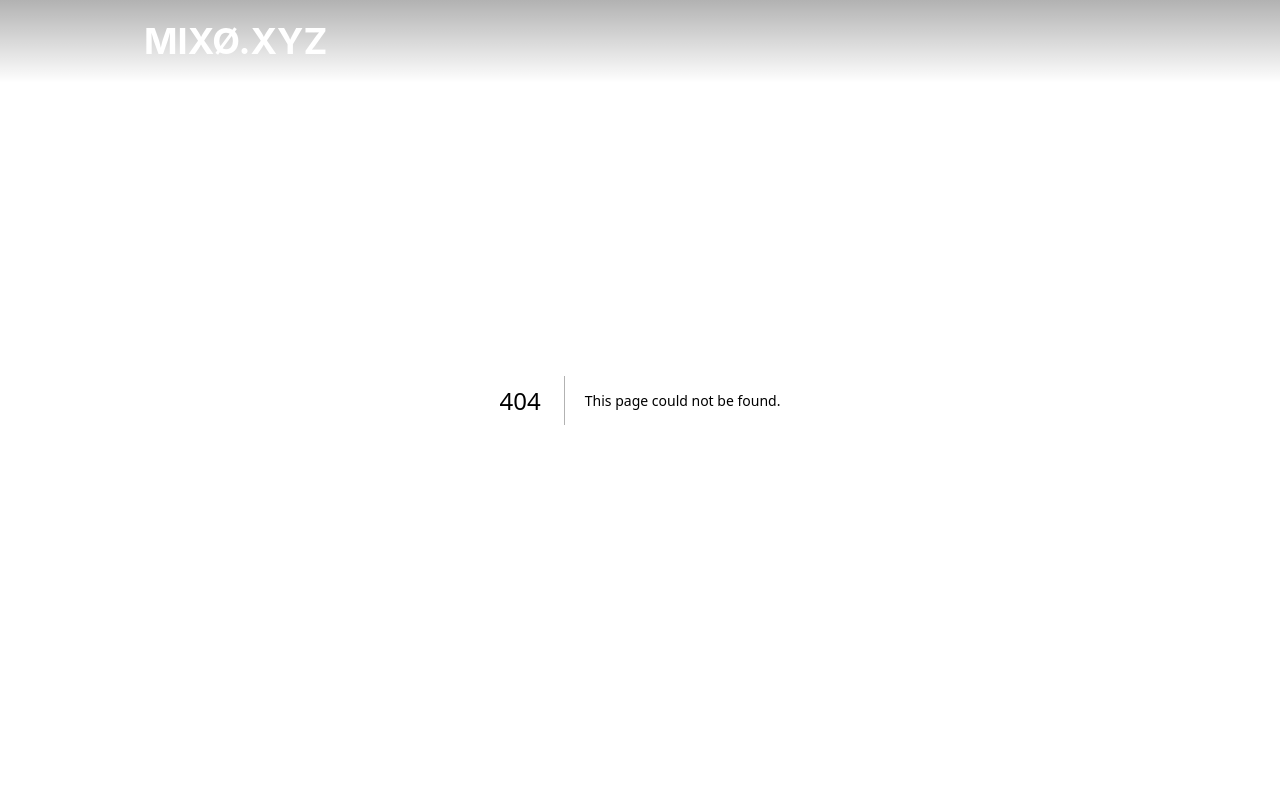
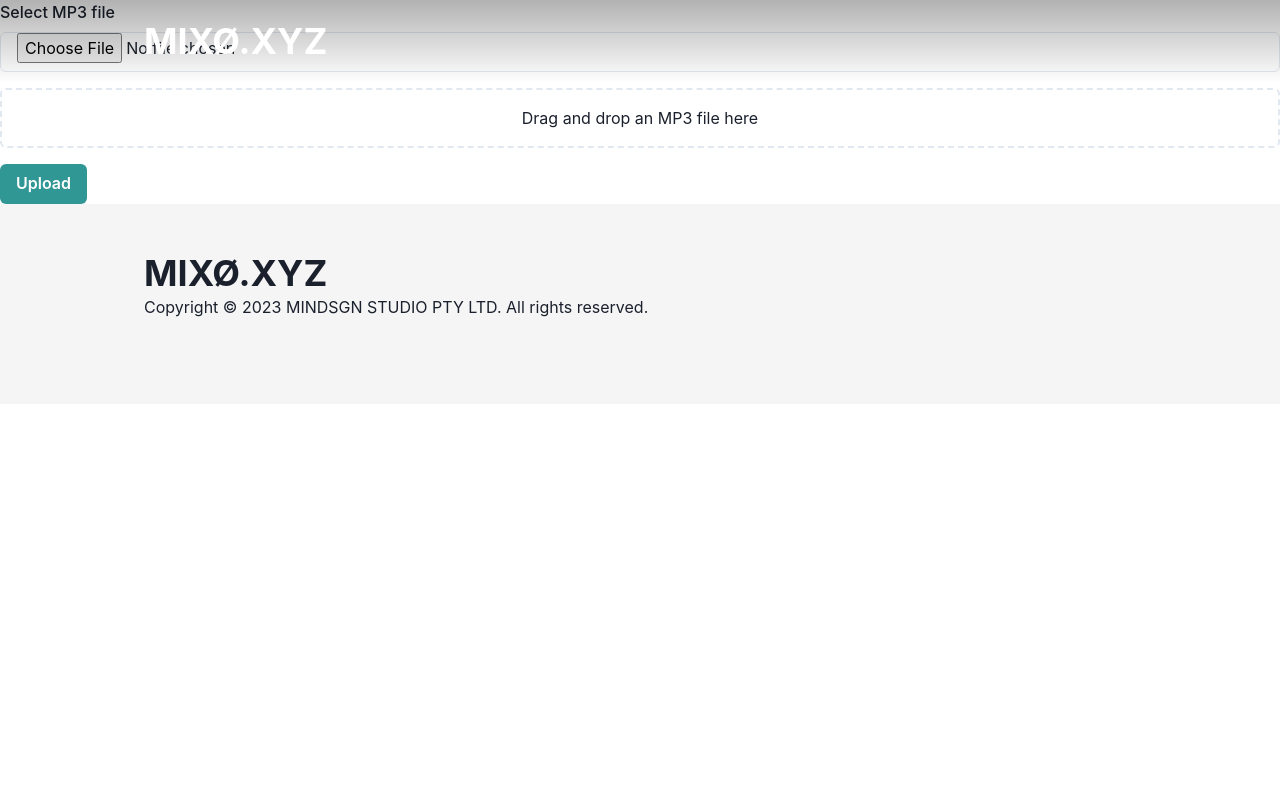
Before and after one commit to mindsgn-studio/mixo-frontend, a Next.js app: page /upload in a window 1280 px wide. Before the commit this address had no page. Shown: the top 800 px of the page. Built offline with nearby package versions, Linux system fonts and the light colour scheme.

Commit message:
initial point of upload-page

```diff
--- /dev/null
+++ b/src/pages/upload.tsx
@@ -0,0 +1,70 @@
+import { useState } from 'react';
+import { Box, Button, FormControl, FormLabel, Input } from '@chakra-ui/react';
+import axios from 'axios';
+
+const UploadPage = () => {
+  const [file, setFile] = useState(null);
+
+  const handleFileChange = (event) => {
+    setFile(event.target.files[0]);
+  };
+
+  const handleDrop = (event) => {
+    event.preventDefault();
+    setFile(event.dataTransfer.files[0]);
+  };
+
+  const handleDragOver = (event) => {
+    event.preventDefault();
+  };
+
+  const handleUpload = async () => {
+    try {
+      const formData = new FormData();
+      formData.append('mp3', file);
+
+      await axios.post('/upload/audio', formData, {
+        headers: {
+          'Content-Type': 'multipart/form-data',
+        },
+      });
+
+      // Handle successful upload
+      console.log('File uploaded successfully!');
+    } catch (error) {
+      // Handle upload error
+      console.error('Failed to upload file:', error);
+    }
+  };
+
+  return (
+    <Box>
+      <FormControl>
+        <FormLabel htmlFor="file">Select MP3 file</FormLabel>
+        <Input
+          type="file"
+          id="file"
+          onChange={handleFileChange}
+          onDrop={handleDrop}
+          onDragOver={handleDragOver}
+        />
+        <Box
+          border="2px dashed"
+          borderColor="gray.200"
+          borderRadius="md"
+          p={4}
+          mt={4}
+          onDrop={handleDrop}
+          onDragOver={handleDragOver}
+        >
+          <Box textAlign="center">Drag and drop an MP3 file here</Box>
+        </Box>
+      </FormControl>
+      <Button mt={4} colorScheme="teal" onClick={handleUpload}>
+        Upload
+      </Button>
+    </Box>
+  );
+};
+
+export default UploadPage;
```
Also changed, not shown: package.json (+5 -3 lines), 1 other file (tests, documents, lock files or other folders).
